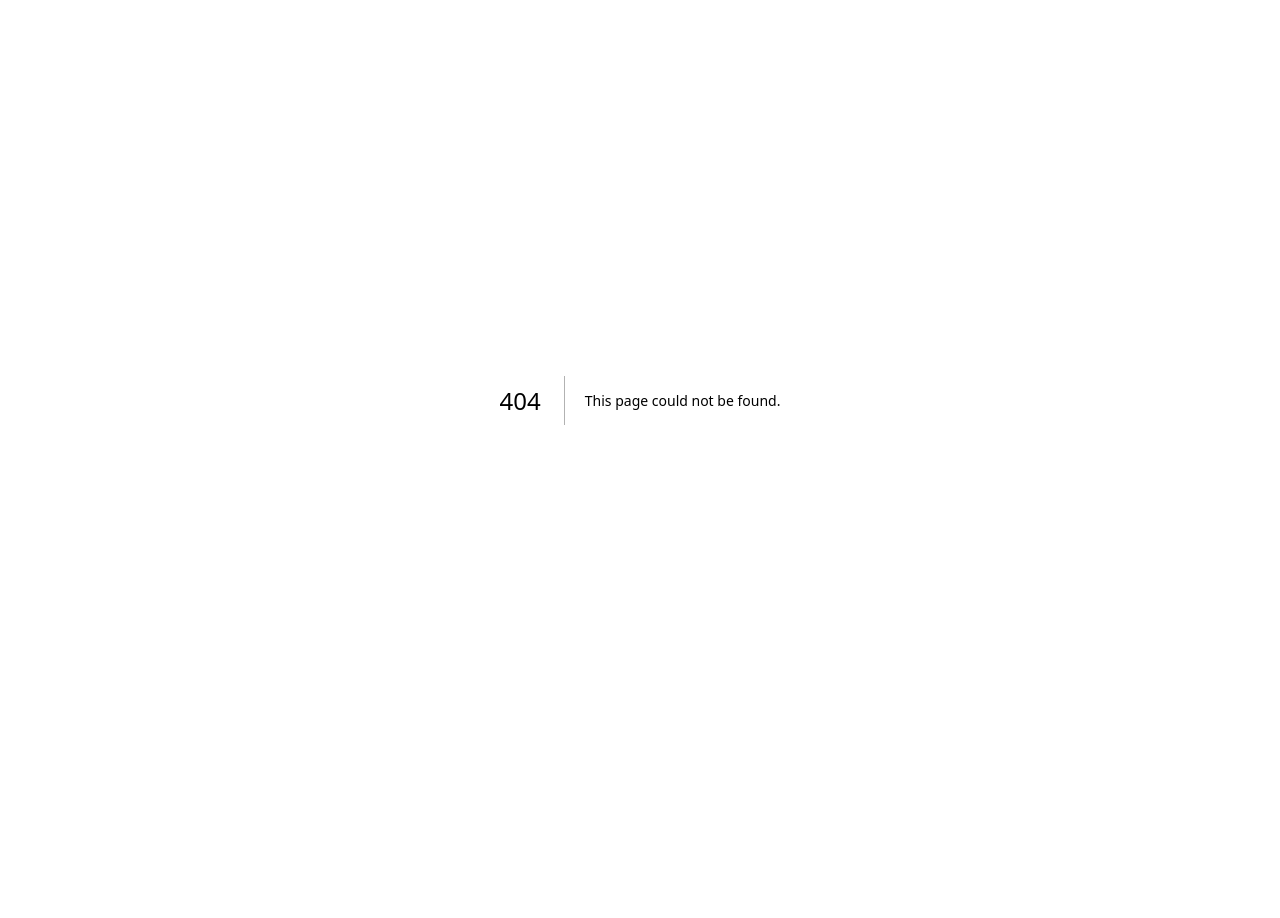
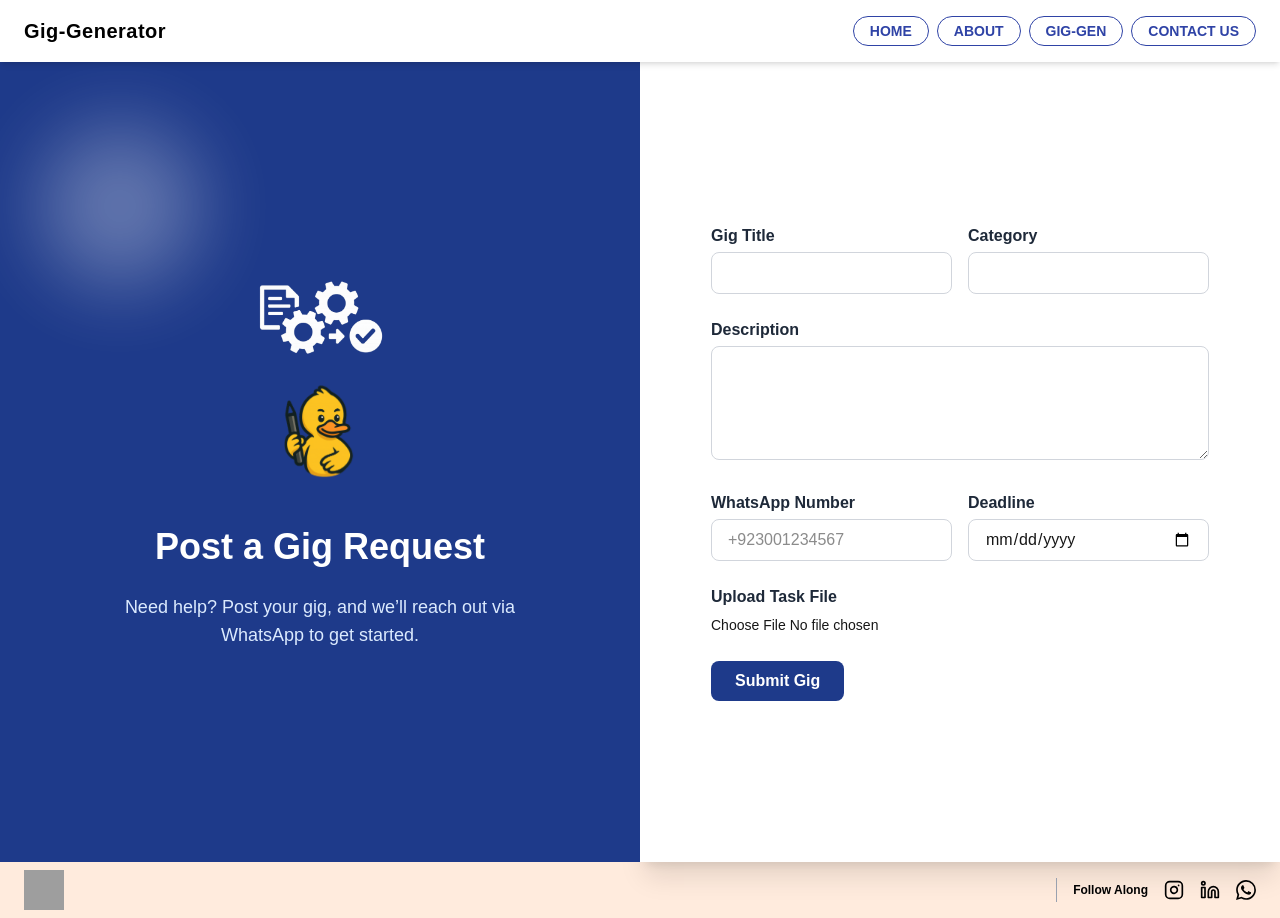
Before and after one commit to CapMushi/Gig-Generator, a Next.js app: page /submit-gig in a window 1280 px wide. Before the commit this address had no page. Before the commit the page ends 800 px from the top, so only its background shows below. Built offline with nearby package versions, Linux system fonts and the light colour scheme; grey boxes are pictures that could not be loaded.

Commit message:
initial commit

```diff
--- a/package.json
+++ b/package.json
@@ -10,6 +10,7 @@
   },
   "dependencies": {
     "autoprefixer": "^10.4.21",
+    "framer-motion": "^12.9.4",
     "next": "15.3.1",
     "postcss": "^8.5.3",
     "react": "^19.0.0",
--- /dev/null
+++ b/src/app/confirmation/page.tsx
@@ -0,0 +1,59 @@
+'use client';
+import Header from "@/components/Header";
+import Footer from "@/components/Footer";
+import { motion } from "framer-motion";
+
+export default function GigConfirmationPage() {
+  return (
+    <>
+      <Header />
+      <main className="min-h-screen flex flex-col items-center justify-center bg-gradient-to-br from-[#dbeafe] via-[#f0f9ff] to-[#fefce8] px-4 text-center relative overflow-hidden">
+        <motion.div
+          className="bg-white shadow-2xl rounded-3xl p-10 max-w-xl w-full relative z-10 border border-blue-200"
+          initial={{ scale: 0.8, opacity: 0 }}
+          animate={{ scale: 1, opacity: 1 }}
+          transition={{ duration: 0.7, ease: 'easeOut' }}
+        >
+          <motion.div
+            className="text-green-500 mb-6"
+            initial={{ scale: 0 }}
+            animate={{ scale: 1.3 }}
+            transition={{ type: "spring", stiffness: 100, damping: 8 }}
+          >
+            <svg xmlns="http://www.w3.org/2000/svg" className="w-16 h-16 mx-auto" fill="none" viewBox="0 0 24 24" stroke="currentColor">
+              <path strokeLinecap="round" strokeLinejoin="round" strokeWidth={2} d="M5 13l4 4L19 7" />
+            </svg>
+          </motion.div>
+          <h1 className="text-4xl font-bold text-[#1d4ed8] mb-4">Gig Submitted!</h1>
+          <p className="text-gray-700 text-lg mb-6">
+            Your request was sent successfully. We'll get in touch with you on WhatsApp soon. Thanks for trusting <span className="font-semibold text-[#1e3a8a]">Gig Generator</span>!
+          </p>
+          <img src="/images/mascot-cat.png" alt="Mascot" className="w-24 mx-auto animate-bounce" />
+        </motion.div>
+
+        {/* Simple falling dots using Tailwind animation */}
+        <div className="absolute w-full h-full overflow-hidden pointer-events-none z-0">
+          <div className="w-2 h-2 bg-pink-400 rounded-full animate-[fall_3s_linear_infinite] absolute top-0 left-[10%]"></div>
+          <div className="w-2 h-2 bg-yellow-300 rounded-full animate-[fall_3s_linear_infinite_0.2s] absolute top-0 left-[30%]"></div>
+          <div className="w-2 h-2 bg-green-400 rounded-full animate-[fall_3s_linear_infinite_0.4s] absolute top-0 left-[50%]"></div>
+          <div className="w-2 h-2 bg-purple-400 rounded-full animate-[fall_3s_linear_infinite_0.6s] absolute top-0 left-[70%]"></div>
+          <div className="w-2 h-2 bg-blue-500 rounded-full animate-[fall_3s_linear_infinite_0.8s] absolute top-0 left-[90%]"></div>
+        </div>
+
+        <style jsx global>{`
+          @keyframes fall {
+            0% {
+              transform: translateY(-20px) rotate(0deg);
+              opacity: 1;
+            }
+            100% {
+              transform: translateY(100vh) rotate(720deg);
+              opacity: 0;
+            }
+          }
+        `}</style>
+      </main>
+      <Footer />
+    </>
+  );
+}
--- /dev/null
+++ b/src/app/submit-gig/page.tsx
@@ -0,0 +1,128 @@
+'use client';
+import { useEffect, useState } from "react";
+import { motion } from "framer-motion";
+import Header from "@/components/Header";
+import Footer from "@/components/Footer";
+
+export default function SubmitGigPage() {
+  const [formSubmitted, setFormSubmitted] = useState(false);
+  const [mounted, setMounted] = useState(false);
+
+  useEffect(() => setMounted(true), []);
+
+  const handleSubmit = (e: React.FormEvent) => {
+    e.preventDefault();
+    setFormSubmitted(true);
+  };
+
+  if (!mounted) return null;
+
+  return (
+    <>
+      <Header />
+      <main className="min-h-screen grid grid-cols-1 lg:grid-cols-2 bg-gradient-to-br from-[#f5f7fa] to-[#c3cfe2]">
+        <section className="bg-[#1e3a8a] text-white p-10 flex flex-col justify-center items-center gap-6 relative overflow-hidden">
+          <motion.img
+            src="/images/logo.png"
+            alt="Logo"
+            className="w-32 lg:w-40 mb-2 cursor-pointer"
+            whileHover={{ scale: 1.15, rotate: 5 }}
+            transition={{ type: 'spring', stiffness: 300 }}
+          />
+          <img src="/images/duck.png" alt="Mascot Duck" className="w-20 lg:w-24 animate-bounce" />
+          <h2 className="text-4xl font-extrabold text-center leading-tight mt-4">Post a Gig Request</h2>
+          <p className="text-center max-w-md text-lg text-blue-100">
+            Need help? Post your gig, and we’ll reach out via WhatsApp to get started.
+          </p>
+          <div className="absolute w-40 h-40 bg-white rounded-full top-16 left-10 opacity-10 blur-2xl animate-pulse"></div>
+        </section>
+
+        <section className="bg-white p-6 lg:p-12 flex flex-col justify-center shadow-xl">
+          {formSubmitted ? (
+            <div className="max-w-xl mx-auto text-center space-y-6 animate-fade-in">
+              <img src="/images/mascot-cat.png" alt="Mascot Cat" className="w-24 mx-auto animate-bounce" />
+              <h3 className="text-2xl font-bold text-[#1e3a8a]">Submission Received!</h3>
+              <p className="text-base text-gray-700">
+                We’ll reach out to your WhatsApp number shortly to get started!
+              </p>
+            </div>
+          ) : (
+            <motion.form
+              onSubmit={handleSubmit}
+              className="space-y-6 max-w-xl mx-auto animate-fade-in"
+              initial={{ opacity: 0, y: 20 }}
+              animate={{ opacity: 1, y: 0 }}
+              transition={{ duration: 0.6 }}
+            >
+              <div className="grid grid-cols-1 sm:grid-cols-2 gap-4">
+                <div>
+                  <label className="block mb-1 font-semibold text-gray-800">Gig Title</label>
+                  <input
+                    type="text"
+                    className="w-full px-4 py-2 rounded-lg border border-gray-300 focus:outline-[#1e3a8a]"
+                    required
+                  />
+                </div>
+                <div>
+                  <label className="block mb-1 font-semibold text-gray-800">Category</label>
+                  <input
+                    type="text"
+                    className="w-full px-4 py-2 rounded-lg border border-gray-300 focus:outline-[#1e3a8a]"
+                    required
+                  />
+                </div>
+              </div>
+
+              <div>
+                <label className="block mb-1 font-semibold text-gray-800">Description</label>
+                <textarea
+                  rows={4}
+                  className="w-full px-4 py-2 rounded-lg border border-gray-300 focus:outline-[#1e3a8a]"
+                  required
+                ></textarea>
+              </div>
+
+              <div className="grid grid-cols-1 sm:grid-cols-2 gap-4">
+                <div>
+                  <label className="block mb-1 font-semibold text-gray-800">WhatsApp Number</label>
+                  <input
+                    type="tel"
+                    pattern="\+?[0-9]{10,15}"
+                    placeholder="+923001234567"
+                    className="w-full px-4 py-2 rounded-lg border border-gray-300 focus:outline-[#1e3a8a]"
+                    required
+                  />
+                </div>
+                <div>
+                  <label className="block mb-1 font-semibold text-gray-800">Deadline</label>
+                  <input
+                    type="date"
+                    className="w-full px-4 py-2 rounded-lg border border-gray-300 focus:outline-[#1e3a8a]"
+                    required
+                  />
+                </div>
+              </div>
+
+              <div>
+                <label className="block mb-1 font-semibold text-gray-800">Upload Task File</label>
+                <input
+                  type="file"
+                  className="w-full text-sm"
+                />
+              </div>
+
+              <motion.button
+                type="submit"
+                className="bg-[#1e3a8a] text-white px-6 py-2 rounded-lg font-bold hover:bg-[#172b66] transition duration-300 ease-in-out transform hover:scale-105"
+                whileTap={{ scale: 0.95 }}
+              >
+                Submit Gig
+              </motion.button>
+            </motion.form>
+          )}
+        </section>
+      </main>
+      <Footer />
+    </>
+  );
+}
```
Also changed, not shown: public/images/mascot-cat.png (renamed from public/images/cat.png), 1 other file (tests, documents, lock files or other folders).
